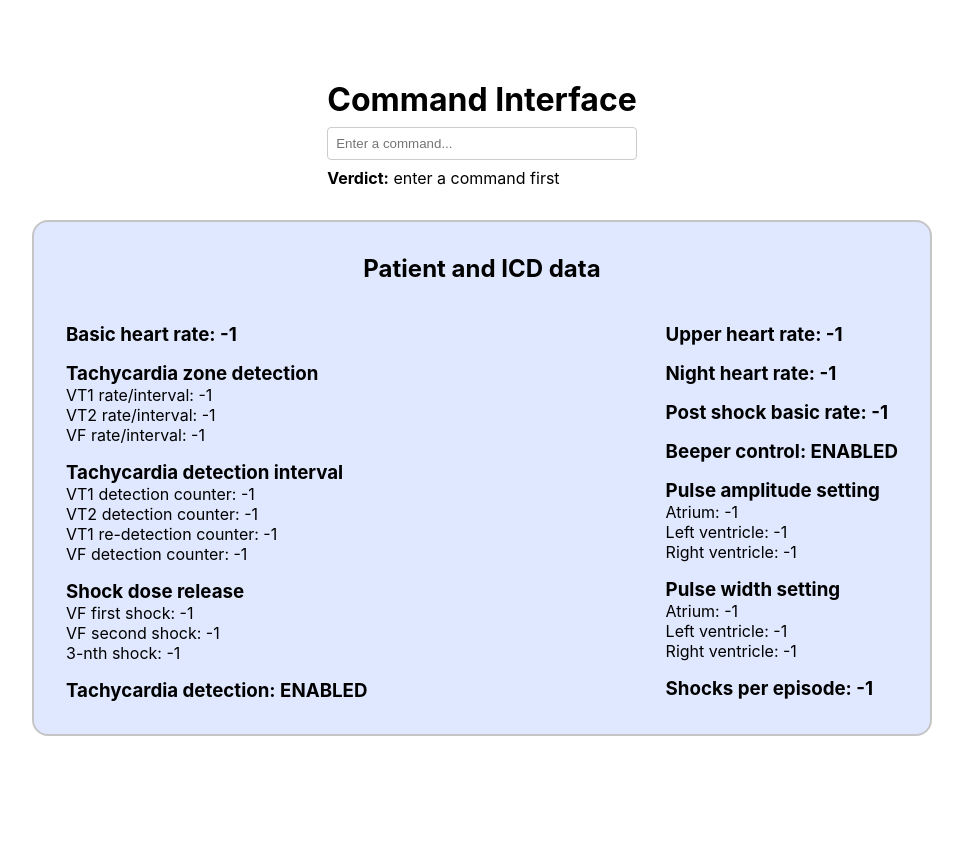
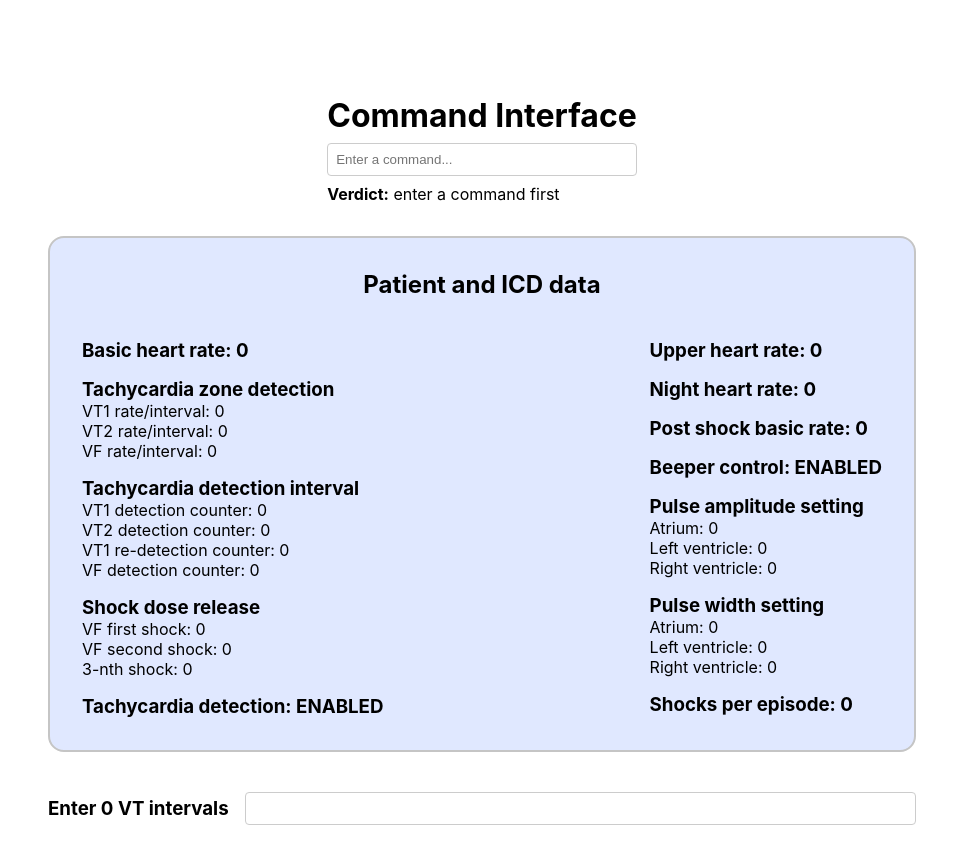
Before and after one commit to geekyquentin/cryptography-in-IMD, a React (Create React App) app: page / in a window 1280 px wide. Shown: the whole page, without its empty margins (158-1121 px from the left). Before the commit the page ends 800 px from the top, so only its background shows below. Built offline with nearby package versions, Linux system fonts and the light colour scheme.

Commit message:
TODO: implement D5-8 of rhythm ID algorithm

```diff
--- a/src/App.css
+++ b/src/App.css
@@ -7,6 +7,7 @@
   max-width: 900px;
   margin: auto;
   margin-top: 5rem;
+  padding: 1rem;
 }
 
 input {
--- a/src/components/CommandInput/CommandInput.jsx
+++ b/src/components/CommandInput/CommandInput.jsx
@@ -1,36 +1,36 @@
 import { useState } from "react"
-import { CommandExecuter } from ".."
+import { DisplayPatientData, DefineParameters } from ".."
+import defaultParams from "../../data/defaultParams"
 
 import "./CommandInput.scss"
 
 export default function CommandInput() {
-  const [command, setCommand] = useState("")
   const [verdict, setVerdict] = useState("enter a command first")
 
-  const [minHeartRate, setMinHeartRate] = useState(-1)
+  const [minHeartRate, setMinHeartRate] = useState(0)
   const [ventricularRates, setVentricularRates] = useState({
-    vt1: -1,
-    vt2: -1,
-    vf: -1,
+    vt1: 0,
+    vt2: 0,
+    vf: 0,
   })
   const [TCDetection, setTCDetection] = useState({
-    vt1: -1,
-    vt2: -1,
-    vt1Re: -1,
-    vf: -1,
+    vt1: 0,
+    vt2: 0,
+    vt1Re: 0,
+    vf: 0,
   })
 
   const [shockEnergy, setShockEnergy] = useState({
-    first: -1,
-    second: -1,
-    nth: -1,
+    first: 0,
+    second: 0,
+    nth: 0,
   })
 
   const [enableTCDetection, setEnableTCDetection] = useState(true)
 
-  const [upperHeartRate, setUpperHeartRate] = useState(-1)
-  const [nightHeartRate, setNightHeartRate] = useState(-1)
-  const [minHeartRateAfterShock, setMinHeartRateAfterShock] = useState(-1)
+  const [upperHeartRate, setUpperHeartRate] = useState(0)
+  const [nightHeartRate, setNightHeartRate] = useState(0)
+  const [minHeartRateAfterShock, setMinHeartRateAfterShock] = useState(0)
 
   // rate hysteresis
   // mode switch
@@ -38,102 +38,201 @@ export default function CommandInput() {
   const [beeperControl, setBeeperControl] = useState(true)
 
   const [pulseAmp, setPulseAmp] = useState({
-    atrium: -1,
-    leftVentricle: -1,
-    rightVentricle: -1,
+    atrium: 0,
+    leftVentricle: 0,
+    rightVentricle: 0,
   })
 
   const [pulseWidth, setPulseWidth] = useState({
-    atrium: -1,
-    leftVentricle: -1,
-    rightVentricle: -1,
+    atrium: 0,
+    leftVentricle: 0,
+    rightVentricle: 0,
   })
 
   // pacing threshold setup
 
-  const [shocksPerEpisode, setShocksPerEpisode] = useState(-1)
+  const [shocksPerEpisode, setShocksPerEpisode] = useState(0)
 
   const handleSubmit = (e) => {
     e.preventDefault()
-    executeCommand(command)
-    setCommand("")
+    const command = e.target[0].value
+    const parts = command.split(" ")
+    if (parts.length !== 3) {
+      setVerdictToInvalid()
+      return
+    }
+
+    executeCommand(parts[0], parts[1], parts[2])
+    e.target[0].value = ""
   }
 
-  // function to set verdict to invalid command if command is invalid
+  const handleVTSubmit = (e) => {
+    e.preventDefault()
+    const intervals = e.target[0].value.split(/[\s,]+/)
+    const filteredIntervals = intervals.filter((interval) => interval !== "")
+    if (filteredIntervals.length < TCDetection.vf) {
+      setVerdict("invalid number of intervals")
+      return
+    }
+
+    const lastIntervals = filteredIntervals.slice(
+      filteredIntervals.length - TCDetection.vf
+    )
+    rhythmID(lastIntervals)
+
+    e.target[0].value = ""
+  }
+
   const setVerdictToInvalid = () => {
     setVerdict("invalid command")
   }
 
-  const executeCommand = (command) => {
-    const parts = command.split(" ")
-
-    if (parts.length === 0) {
-      return
-    } else if (parts.length < 3) {
-      setVerdictToInvalid()
+  const rhythmID = (intervals) => {
+    // D1
+    let filteredIntervals = intervals.filter(
+      (interval) => parseInt(interval) > TCDetection.vf
+    )
+    if (filteredIntervals.length < intervals.length * 0.8) {
+      setVerdict("no therapy required")
       return
     }
 
-    switch (parts[0]) {
+    // D2
+    filteredIntervals = intervals.filter(
+      (interval) => parseInt(interval) < TCDetection.vf
+    )
+    if (
+      filteredIntervals.length < intervals.length * 0.6 &&
+      parseInt(intervals[intervals.length - 1]) < TCDetection.vf
+    ) {
+      setVerdict("no therapy required")
+      return
+    }
+
+    // D3
+    filteredIntervals = intervals.filter(
+      (interval) => parseInt(interval) > TCDetection.vt1
+    )
+    if (filteredIntervals.length < intervals.length * 0.8) {
+      setVerdict("no therapy required")
+      return
+    }
+
+    // D4
+    filteredIntervals = intervals.filter(
+      (interval) => parseInt(interval) < TCDetection.vt1
+    )
+    if (
+      filteredIntervals.length < intervals.length * 0.6 &&
+      parseInt(intervals[intervals.length - 1]) < TCDetection.vt1
+    ) {
+      setVerdict("no therapy required")
+      return
+    }
+
+    // D5
+    // TODO: how to calculate V rates and A rates?
+  }
+
+  const executeCommand = (action, parameter, value) => {
+    switch (action) {
       case "SET":
-        switch (parts[1]) {
+        switch (parameter) {
           case "BT":
-            setMinHeartRate(parseInt(parts[2]))
-            setVerdict("min heart rate set to " + parts[2])
+            if (
+              parseInt(value) < defaultParams.minHeartRate.min ||
+              parseInt(value) > defaultParams.minHeartRate.max
+            ) {
+              setVerdict("invalid value for min heart rate")
+              break
+            }
+            setMinHeartRate(parseInt(value))
+            setVerdict("min heart rate set to " + value)
             break
+
           case "VT1GT":
             setVentricularRates({
               ...ventricularRates,
-              vt1: parseInt(parts[2]),
+              vt1: parseInt(value),
             })
-            setVerdict("VT1 threshold set to " + parts[2])
+            setVerdict("VT1 threshold set to " + value)
             break
+
           case "VT2GT":
             setVentricularRates({
               ...ventricularRates,
-              vt2: parseInt(parts[2]),
+              vt2: parseInt(value),
             })
-            setVerdict("VT2 threshold set to " + parts[2])
+            setVerdict("VT2 threshold set to " + value)
             break
+
           case "VFGT":
             setVentricularRates({
               ...ventricularRates,
-              vf: parseInt(parts[2]),
+              vf: parseInt(value),
             })
-            setVerdict("VF threshold set to " + parts[2])
+            setVerdict("VF threshold set to " + value)
             break
+
           case "VT1":
+            if (defaultParams.minCounter > parseInt(value)) {
+              setVerdict("invalid value for VT1 detection")
+              break
+            }
             setTCDetection({
               ...TCDetection,
-              vt1: parseInt(parts[2]),
+              vt1: parseInt(value),
             })
-            setVerdict("VT1 detection set to " + parts[2])
+            setVerdict("VT1 detection set to " + value)
             break
+
           case "VT2":
+            if (defaultParams.minCounter > parseInt(value)) {
+              setVerdict("invalid value for VT1 detection")
+              break
+            }
             setTCDetection({
               ...TCDetection,
-              vt2: parseInt(parts[2]),
+              vt2: parseInt(value),
             })
-            setVerdict("VT2 detection set to " + parts[2])
+            setVerdict("VT2 detection set to " + value)
             break
+
           case "VF":
             setTCDetection({
               ...TCDetection,
-              vf: parseInt(parts[2]),
+              vf: parseInt(value),
             })
-            setVerdict("VF detection set to " + parts[2])
+            setVerdict("VF detection set to " + value)
             break
+
           case "UBT":
-            setUpperHeartRate(parseInt(parts[2]))
-            setVerdict("upper heart rate set to " + parts[2])
+            if (
+              defaultParams.upperHeartRate.min > parseInt(value) ||
+              defaultParams.upperHeartRate.max < parseInt(value)
+            ) {
+              setVerdict("invalid value for upper heart rate")
+              break
+            }
+            setUpperHeartRate(parseInt(value))
+            setVerdict("upper heart rate set to " + value)
             break
+
           case "NBT":
-            setNightHeartRate(parseInt(parts[2]))
-            setVerdict("night heart rate set to " + parts[2])
+            if (
+              defaultParams.nightHeartRate.min > parseInt(value) ||
+              defaultParams.nightHeartRate.max < parseInt(value)
+            ) {
+              setVerdict("invalid value for night heart rate")
+              break
+            }
+            setNightHeartRate(parseInt(value))
+            setVerdict("night heart rate set to " + value)
             break
+
           case "PBT":
-            setMinHeartRateAfterShock(parseInt(parts[2]))
-            setVerdict("min heart rate after shock set to " + parts[2])
+            setMinHeartRateAfterShock(parseInt(value))
+            setVerdict("min heart rate after shock set to " + value)
             break
           case "RH":
             break
@@ -144,44 +243,44 @@ export default function CommandInput() {
           case "PA":
             setPulseAmp({
               ...pulseAmp,
-              atrium: parseInt(parts[2]),
+              atrium: parseInt(value),
             })
-            setVerdict("atrium pulse amplitude set to " + parts[2])
+            setVerdict("atrium pulse amplitude set to " + value)
             break
           case "LVA":
             setPulseAmp({
               ...pulseAmp,
-              leftVentricle: parseInt(parts[2]),
+              leftVentricle: parseInt(value),
             })
-            setVerdict("left ventricle pulse amplitude set to " + parts[2])
+            setVerdict("left ventricle pulse amplitude set to " + value)
             break
           case "RVA":
             setPulseAmp({
               ...pulseAmp,
-              rightVentricle: parseInt(parts[2]),
+              rightVentricle: parseInt(value),
             })
-            setVerdict("right ventricle pulse amplitude set to " + parts[2])
+            setVerdict("right ventricle pulse amplitude set to " + value)
             break
           case "PW":
             setPulseWidth({
               ...pulseWidth,
-              atrium: parseInt(parts[2]),
+              atrium: parseInt(value),
             })
-            setVerdict("atrium pulse width set to " + parts[2])
+            setVerdict("atrium pulse width set to " + value)
             break
           case "LVW":
             setPulseWidth({
               ...pulseWidth,
-              leftVentricle: parseInt(parts[2]),
+              leftVentricle: parseInt(value),
             })
-            setVerdict("left ventricle pulse width set to " + parts[2])
+            setVerdict("left ventricle pulse width set to " + value)
             break
           case "RVW":
             setPulseWidth({
               ...pulseWidth,
-              rightVentricle: parseInt(parts[2]),
+              rightVentricle: parseInt(value),
             })
-            setVerdict("right ventricle pulse width set to " + parts[2])
+            setVerdict("right ventricle pulse width set to " + value)
             break
           case "PT":
             break
@@ -191,41 +290,57 @@ export default function CommandInput() {
         break
 
       case "VF1":
-        switch (parts[1]) {
+        switch (parameter) {
           case "REL":
+            if (
+              defaultParams.shockDose.min > parseInt(value) ||
+              defaultParams.shockDose.max < parseInt(value)
+            ) {
+              setVerdict("invalid value for shock energy")
+              break
+            }
             setShockEnergy({
               ...shockEnergy,
-              first: parseInt(parts[2]),
+              first: parseInt(value),
             })
-            setVerdict("first shock energy set to " + parts[2])
+            setVerdict("first shock energy set to " + value)
             break
+
           default:
             setVerdictToInvalid()
         }
         break
 
       case "VF2":
-        switch (parts[1]) {
+        switch (parameter) {
           case "REL":
+            if (
+              defaultParams.shockDose.min > parseInt(value) ||
+              defaultParams.shockDose.max < parseInt(value)
+            ) {
+              setVerdict("invalid value for shock energy")
+              break
+            }
             setShockEnergy({
               ...shockEnergy,
-              second: parseInt(parts[2]),
+              second: parseInt(value),
             })
-            setVerdict("second shock energy set to " + parts[2])
+            setVerdict("second shock energy set to " + value)
             break
+
           default:
             setVerdictToInvalid()
         }
         break
 
       case "VF3n":
-        switch (parts[1]) {
+        switch (parameter) {
           case "REL":
             setShockEnergy({
               ...shockEnergy,
-              nth: parseInt(parts[2]),
+              nth: parseInt(value),
             })
-            setVerdict("nth shock energy set to " + parts[2])
+            setVerdict("nth shock energy set to " + value)
             break
           default:
             setVerdictToInvalid()
@@ -233,11 +348,11 @@ export default function CommandInput() {
         break
 
       case "ENL":
-        switch (parts[1]) {
+        switch (parameter) {
           case "DET":
-            setEnableTCDetection(Boolean(parts[2]))
+            setEnableTCDetection(Boolean(value))
             setVerdict(
-              "tachycardia detection " + (parts[2] ? "enabled" : "disabled")
+              "tachycardia detection " + (value ? "enabled" : "disabled")
             )
             break
           default:
@@ -246,7 +361,7 @@ export default function CommandInput() {
         break
 
       case "DISABLE":
-        switch (parts[1]) {
+        switch (parameter) {
           case "BEEP":
             setBeeperControl(false)
             setVerdict("beeper disabled")
@@ -257,7 +372,7 @@ export default function CommandInput() {
         break
 
       case "START":
-        switch (parts[1]) {
+        switch (parameter) {
           case "RSHK":
             break
           case "DEFT":
@@ -268,7 +383,7 @@ export default function CommandInput() {
         break
 
       case "ABORT":
-        switch (parts[1]) {
+        switch (parameter) {
           case "RSHK":
             break
           default:
@@ -277,10 +392,10 @@ export default function CommandInput() {
         break
 
       case "SELECT":
-        switch (parts[1]) {
+        switch (parameter) {
           case "SHOCK":
-            setShocksPerEpisode(parseInt(parts[2]))
-            setVerdict("shocks per episode set to " + parts[2])
+            setShocksPerEpisode(parseInt(value))
+            setVerdict("shocks per episode set to " + value)
             break
           default:
             setVerdictToInvalid()
@@ -298,20 +413,14 @@ export default function CommandInput() {
       <div className="cmdInput">
         <h1>Command Interface</h1>
         <form onSubmit={handleSubmit}>
-          <input
-            className="cmdInput__input"
-            type="text"
-            value={command}
-            onChange={(e) => setCommand(e.target.value)}
-            placeholder="Enter a command..."
-          />
+          <input type="text" placeholder="Enter a command..." />
         </form>
         <p className="cmdInput__verdict">
           <b>Verdict:</b> {verdict}
         </p>
       </div>
 
-      <CommandExecuter
+      <DisplayPatientData
         minHeartRate={minHeartRate}
         ventricularRates={ventricularRates}
         TCDetection={TCDetection}
@@ -325,6 +434,17 @@ export default function CommandInput() {
         pulseWidth={pulseWidth}
         shocksPerEpisode={shocksPerEpisode}
       />
+
+      <div className="vt-interval-input">
+        <form onSubmit={handleVTSubmit}>
+          <h3 className="vt-interval-input__heading">
+            Enter {TCDetection.vf} VT intervals
+          </h3>
+          <input type="text" />
+        </form>
+      </div>
+
+      {/* <DefineParameters /> */}
     </>
   )
 }
--- a/src/components/CommandInput/CommandInput.scss
+++ b/src/components/CommandInput/CommandInput.scss
@@ -2,7 +2,7 @@
   text-align: center;
   margin: auto;
 
-  &__input {
+  & > form > input {
     width: 100%;
   }
 
@@ -10,3 +10,21 @@
     text-align: left;
   }
 }
+
+.vt-interval-input {
+  width: 100%;
+
+  & > form {
+    display: flex;
+    align-items: center;
+
+    & > input {
+      flex-grow: 1;
+    }
+  }
+
+  &__heading {
+    display: inline-block;
+    margin-right: 1rem;
+  }
+}
--- /dev/null
+++ b/src/components/DefineParameters/DefineParameters.scss
@@ -0,0 +1,3 @@
+.defineParams {
+  width: 100%;
+}
--- a/src/components/CommandExecuter/DisplayPatientData.scss
+++ b/src/components/DisplayPatientData/DisplayPatientData.scss
@@ -4,7 +4,7 @@
   justify-content: center;
   width: 100%;
 
-  margin-top: 2rem;
+  margin: 2rem 0 2rem 0;
   background-color: #e0e8ff;
   padding: 2rem;
   border-radius: 1rem;
--- a/src/components/index.js
+++ b/src/components/index.js
@@ -1,2 +1,3 @@
-export { default as CommandExecuter } from "./CommandExecuter/DisplayPatientData"
+export { default as DisplayPatientData } from "./DisplayPatientData/DisplayPatientData"
 export { default as CommandInput } from "./CommandInput/CommandInput"
+export { default as DefineParameters } from "./DefineParameters/DefineParameters"
--- /dev/null
+++ b/src/data/defaultParams.js
@@ -0,0 +1,21 @@
+const defaultParams = {
+    "minHeartRate": {
+        "min": 70,
+        "max": 120
+    },
+    "minCounter": 10,
+    "shockDose": {
+        "min": 10,
+        "max": 80
+    },
+    "nightHeartRate": {
+        "min": 50,
+        "max": 70
+    },
+    "upperHeartRate": {
+        "min": 60,
+        "max": 100
+    },
+}
+
+export default defaultParams
```
Also changed, not shown: src/components/DefineParameters/DefineParameters.jsx (added, +18 -0 lines), src/data/paramDefs.js (added, +12 -0 lines), src/components/DisplayPatientData/DisplayPatientData.jsx (renamed from src/components/CommandExecuter/DisplayPatientData.jsx).
